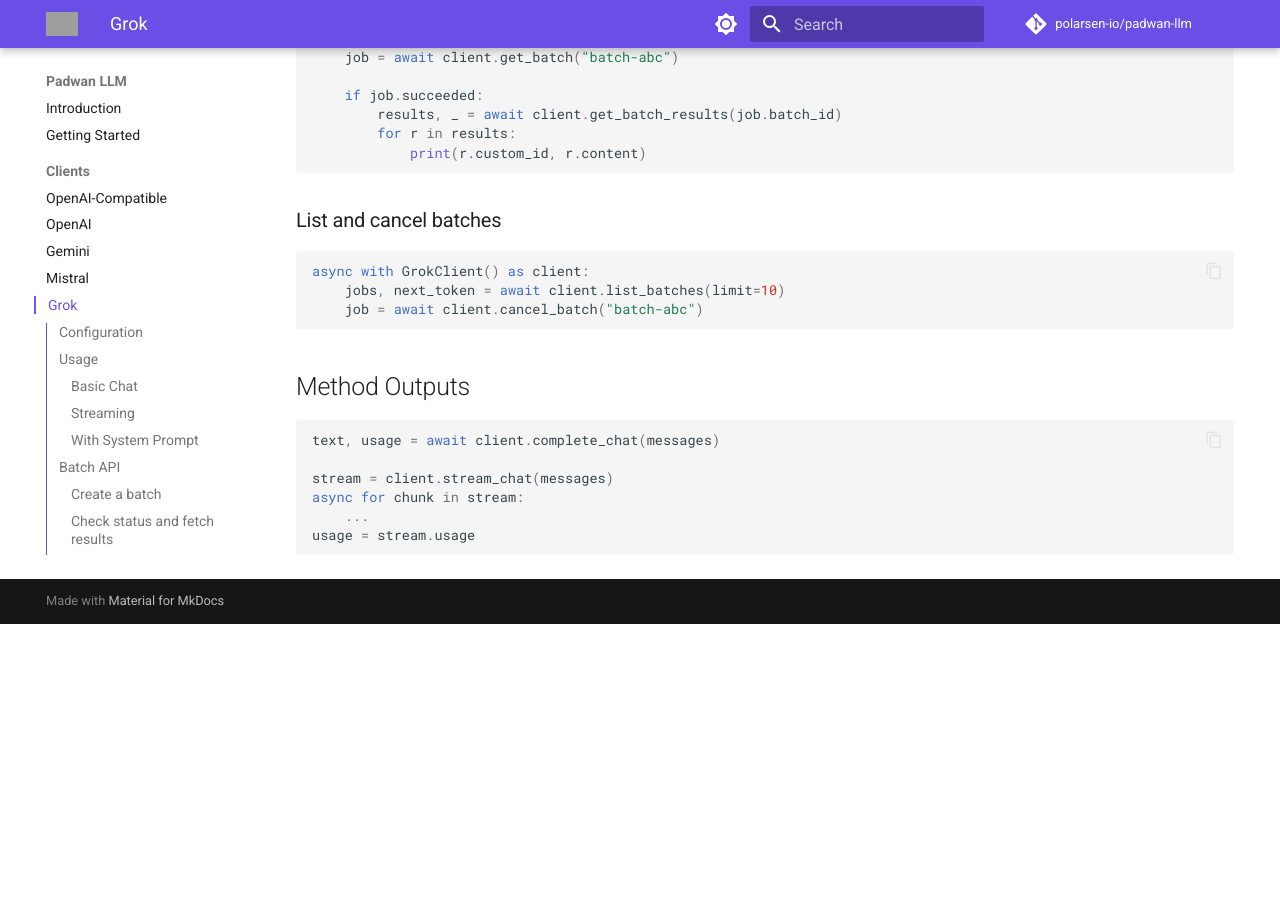
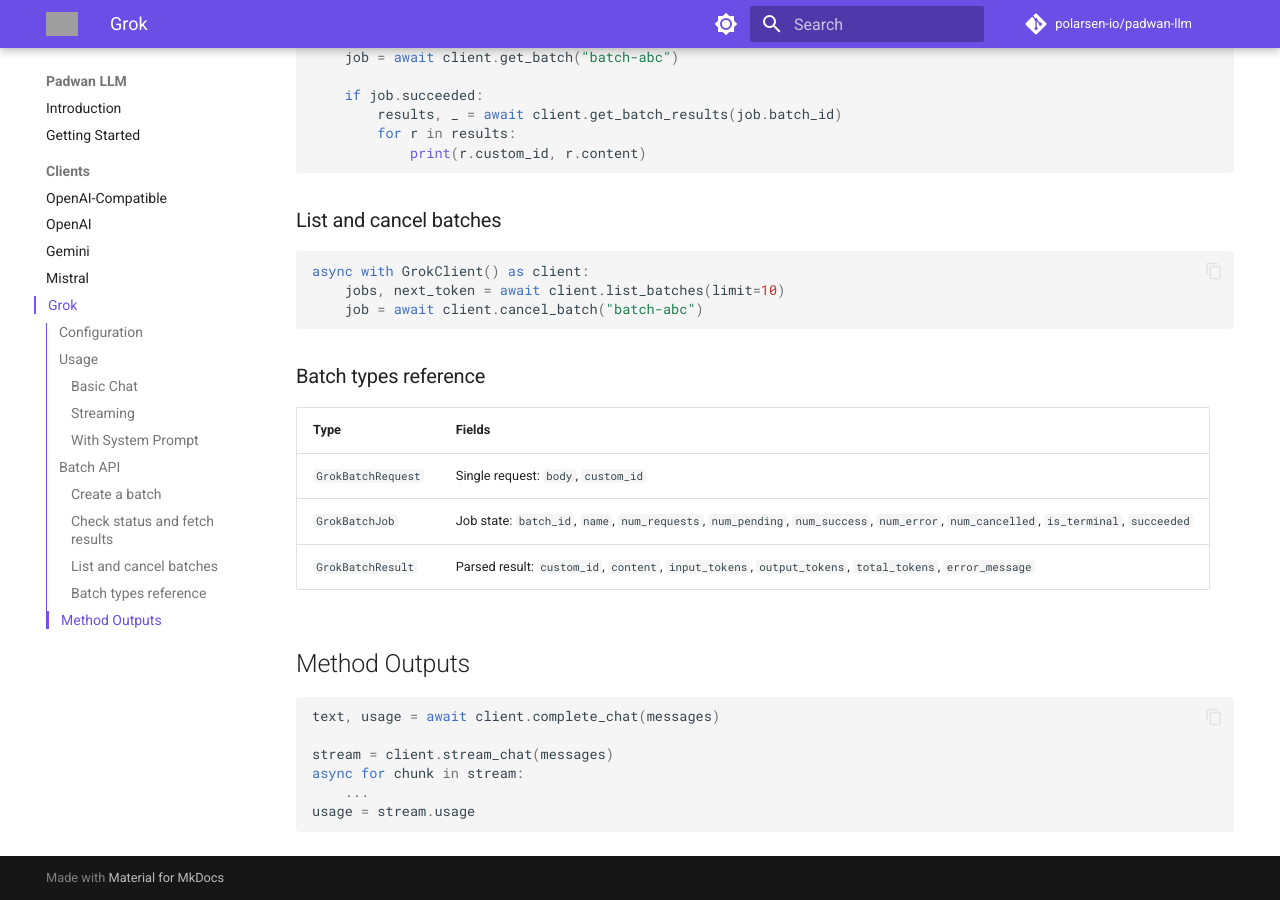
Before and after one commit to polarsen-io/padwan-llm, an MkDocs documentation site: the page built from docs/clients/grok.md, in a window 1280 px wide and 900 px high, scrolled down 1849 px. Built offline with MkDocs 1.6.1 and Material for MkDocs 9.7.7, drawn with Linux system fonts in a browser that asks for light colours; comment, search, counter and statistics services are not loaded; before the commit the page ends 2473 px from its top, so only the background shows below that; grey boxes are pictures that could not be loaded.

Commit message:
docs: update features table and Grok batch types reference

````diff
--- a/docs/clients/grok.md
+++ b/docs/clients/grok.md
@@ -100,6 +100,14 @@ async with GrokClient() as client:
     job = await client.cancel_batch("batch-abc")
 ```
 
+### Batch types reference
+
+| Type | Fields |
+|------|--------|
+| `GrokBatchRequest` | Single request: `body`, `custom_id` |
+| `GrokBatchJob` | Job state: `batch_id`, `name`, `num_requests`, `num_pending`, `num_success`, `num_error`, `num_cancelled`, `is_terminal`, `succeeded` |
+| `GrokBatchResult` | Parsed result: `custom_id`, `content`, `input_tokens`, `output_tokens`, `total_tokens`, `error_message` |
+
 ## Method Outputs
 
 ```python
````
Also changed, not shown: docs/index.md (+1 -1 lines).
